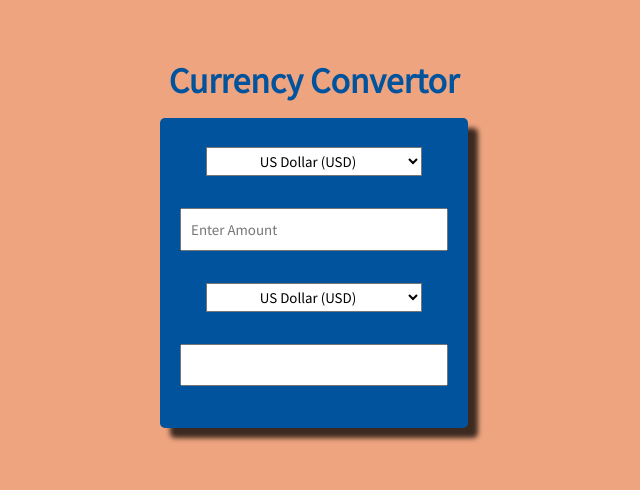
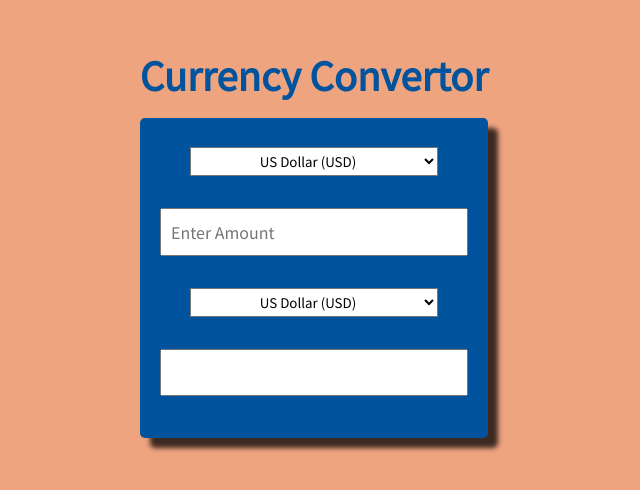
Before and after one commit to lakshaykamat/currencyconvertor, a plain HTML site: page index.html in a window 1280 px wide. Shown: the part 166-656 px from the top of the page, without its empty margins (326-966 px from the left). Drawn offline with Linux system fonts and the light colour scheme.

Commit message:
font size inc

```diff
--- a/style.css
+++ b/style.css
@@ -27,6 +27,7 @@ main{
 box-shadow: 10px 10px 5px 0px rgba(0,0,0,0.75);
 }
 div{
+    font-size: 1.2rem;
     margin: 1rem;
     color: #01539d;
 }
@@ -45,8 +46,10 @@ option{
     width: 100%;
     margin: 1.4rem;
     padding: .6rem;
+    font-size: 1rem;
 }
 #outText{
+    font-size: 1rem;
     width: 100%;
     padding: .6rem;
     margin: 1.4rem;
```
